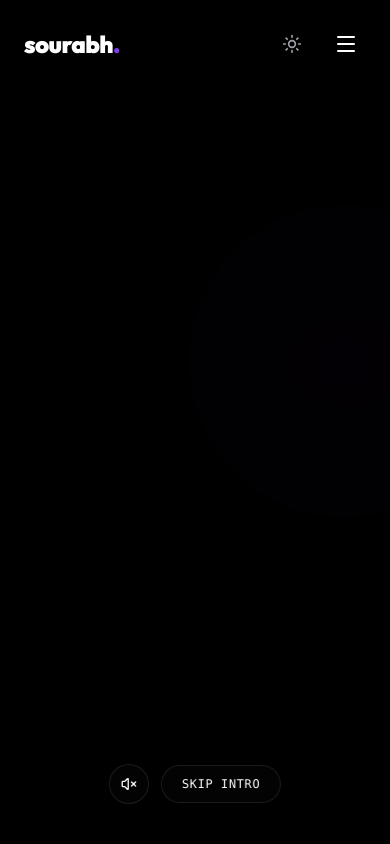
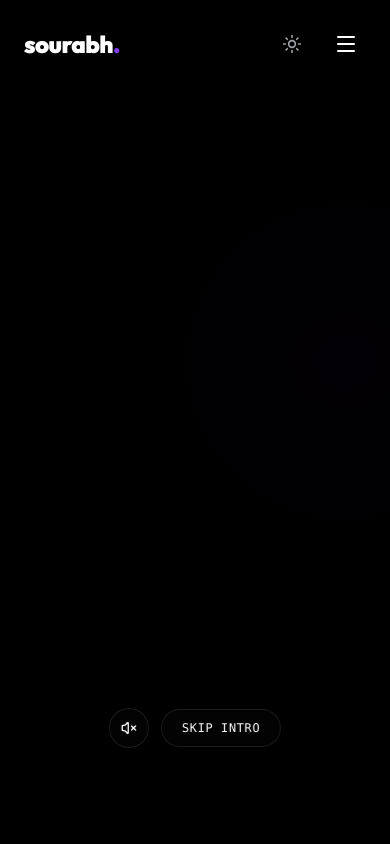
Before and after one commit to R-Sourabh/Portfolio, a Next.js app: page / in a window 390 px wide. Shown: the top 844 px of the page. Built offline with nearby package versions, Linux system fonts and the light colour scheme.

Commit message:
updated the media query

```diff
--- a/src/app/page.tsx
+++ b/src/app/page.tsx
@@ -7,7 +7,7 @@ import AppMobile from './AppMobile'
 
 export default function Home() {
   const [mounted, setMounted] = useState(false)
-  const isMobile = useMediaQuery('(max-width: 768px)')
+  const isMobile = useMediaQuery('(max-width: 1023px)')
 
   useEffect(() => {
     setMounted(true)
--- a/src/components/Mobile/MobileHero.tsx
+++ b/src/components/Mobile/MobileHero.tsx
@@ -20,6 +20,7 @@ const MobileHero = ({ onOpenResumeModal }: MobileHeroProps) => {
   const audioRef = useRef<HTMLAudioElement>(null);
   const [isContentRevealed, setIsContentRevealed] = useState(false);
   const [isVideoLoaded, setIsVideoLoaded] = useState(false);
+  const [isVideoEnded, setIsVideoEnded] = useState(false);
   const [isMuted, setIsMuted] = useState(true);
   const isFullyOutOfView = useRef(false);
 
@@ -31,6 +32,7 @@ const MobileHero = ({ onOpenResumeModal }: MobileHeroProps) => {
             isFullyOutOfView.current = false;
             setIsContentRevealed(false);
             setIsVideoLoaded(false);
+            setIsVideoEnded(false);
             if (videoRef.current) {
               videoRef.current.currentTime = 0;
               videoRef.current.play().catch(err => console.log("Video play error on scroll:", err));
@@ -82,6 +84,7 @@ const MobileHero = ({ onOpenResumeModal }: MobileHeroProps) => {
 
   const handleVideoEnded = () => {
     setIsContentRevealed(true);
+    setIsVideoEnded(true);
     if (audioRef.current) {
       audioRef.current.pause();
       audioRef.current.currentTime = 0;
@@ -103,6 +106,7 @@ const MobileHero = ({ onOpenResumeModal }: MobileHeroProps) => {
 
   const handleSkipIntro = () => {
     setIsContentRevealed(true);
+    setIsVideoEnded(true);
     if (videoRef.current) {
       videoRef.current.currentTime = videoRef.current.duration || 23.6;
       videoRef.current.pause();
@@ -152,7 +156,7 @@ const MobileHero = ({ onOpenResumeModal }: MobileHeroProps) => {
   return (
     <section
       ref={sectionRef}
-      className="dark relative min-h-screen flex flex-col justify-center pt-24 pb-12 overflow-hidden bg-black"
+      className="dark relative min-h-screen flex flex-col justify-center pt-24 pb-28 overflow-hidden bg-black"
     >
       {/* Background Audio */}
       <audio
@@ -234,8 +238,8 @@ const MobileHero = ({ onOpenResumeModal }: MobileHeroProps) => {
       </motion.div>
 
       {/* Controls: Skip Intro & Audio Toggle for Mobile */}
-      {!isContentRevealed && (
-        <div className="absolute bottom-10 left-1/2 -translate-x-1/2 z-50 flex items-center gap-3">
+      {!isVideoEnded && (
+        <div className="absolute bottom-24 left-1/2 -translate-x-1/2 z-50 flex items-center gap-3">
           <button
             onClick={toggleMute}
             className="w-10 h-10 bg-background/40 hover:bg-background/70 border border-foreground/10 backdrop-blur-md rounded-full flex items-center justify-center text-foreground active:scale-95 transition-all shadow-lg"
@@ -254,7 +258,7 @@ const MobileHero = ({ onOpenResumeModal }: MobileHeroProps) => {
       )}
 
       {/* Scroll Indicator for Mobile */}
-      {isContentRevealed && (
+      {isVideoEnded && (
         <motion.div
           initial={{ opacity: 0 }}
           animate={{ opacity: 1 }}
--- a/src/components/Navbar.tsx
+++ b/src/components/Navbar.tsx
@@ -45,7 +45,7 @@ const Navbar = ({ theme, toggleTheme, onOpenResumeModal }: NavbarProps) => {
           sourabh<span className="text-accent">.</span>
         </motion.a>
 
-        <div className="hidden md:flex items-center gap-8">
+        <div className="hidden lg:flex items-center gap-8">
           {navLinks.map((link, i) => (
             <motion.a
               key={link.name}
--- a/src/components/Sections/Hero.tsx
+++ b/src/components/Sections/Hero.tsx
@@ -44,6 +44,7 @@ const Hero = ({ onOpenResumeModal }: HeroProps) => {
   const audioRef = useRef<HTMLAudioElement>(null);
   const [isContentRevealed, setIsContentRevealed] = useState(false);
   const [isVideoLoaded, setIsVideoLoaded] = useState(false);
+  const [isVideoEnded, setIsVideoEnded] = useState(false);
   const [isMuted, setIsMuted] = useState(true);
   const isFullyOutOfView = useRef(false);
 
@@ -55,6 +56,7 @@ const Hero = ({ onOpenResumeModal }: HeroProps) => {
             isFullyOutOfView.current = false;
             setIsContentRevealed(false);
             setIsVideoLoaded(false);
+            setIsVideoEnded(false);
             if (videoRef.current) {
               videoRef.current.currentTime = 0;
               videoRef.current.play().catch(err => console.log("Video play error on scroll:", err));
@@ -106,6 +108,7 @@ const Hero = ({ onOpenResumeModal }: HeroProps) => {
 
   const handleVideoEnded = () => {
     setIsContentRevealed(true);
+    setIsVideoEnded(true);
     if (audioRef.current) {
       audioRef.current.pause();
       audioRef.current.currentTime = 0;
@@ -127,6 +130,7 @@ const Hero = ({ onOpenResumeModal }: HeroProps) => {
 
   const handleSkipIntro = () => {
     setIsContentRevealed(true);
+    setIsVideoEnded(true);
     if (videoRef.current) {
       videoRef.current.currentTime = videoRef.current.duration || 23.6;
       videoRef.current.pause();
@@ -178,7 +182,7 @@ const Hero = ({ onOpenResumeModal }: HeroProps) => {
       ref={sectionRef}
       onMouseMove={handleMouseMove}
       onMouseLeave={handleMouseLeave}
-      className="dark relative min-h-screen flex items-center justify-center pt-20 overflow-hidden bg-black"
+      className="dark relative min-h-screen flex items-center justify-center pt-24 pb-28 md:pb-36 overflow-hidden bg-black"
     >
       {/* Background Audio */}
       <audio
@@ -270,7 +274,7 @@ const Hero = ({ onOpenResumeModal }: HeroProps) => {
       </div>
 
       {/* Controls: Skip Intro & Audio Toggle */}
-      {!isContentRevealed && (
+      {!isVideoEnded && (
         <div className="absolute bottom-10 right-10 z-50 flex items-center gap-3">
           <button
             onClick={toggleMute}
@@ -290,7 +294,7 @@ const Hero = ({ onOpenResumeModal }: HeroProps) => {
       )}
 
       {/* Scroll Indicator */}
-      {isContentRevealed && (
+      {isVideoEnded && (
         <motion.div
           initial={{ opacity: 0 }}
           animate={{ opacity: 1 }}
```
